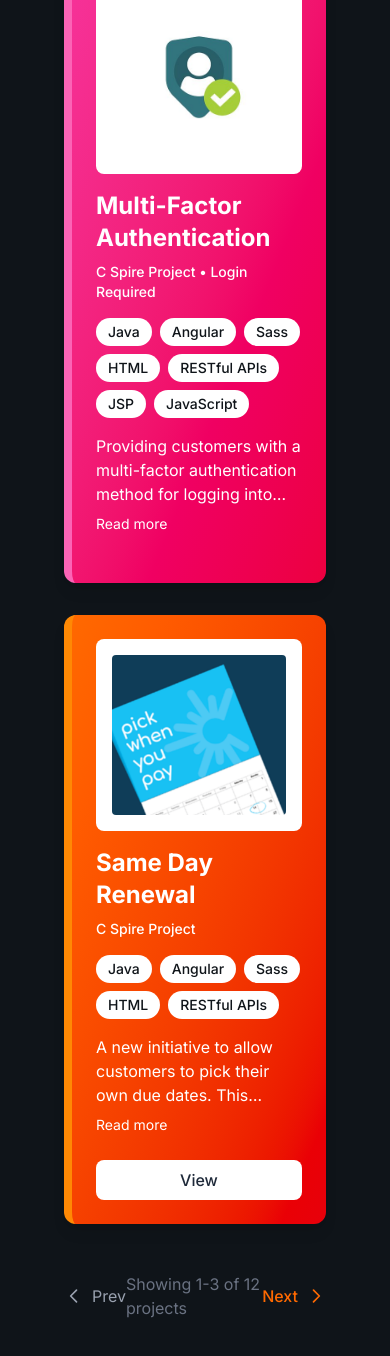
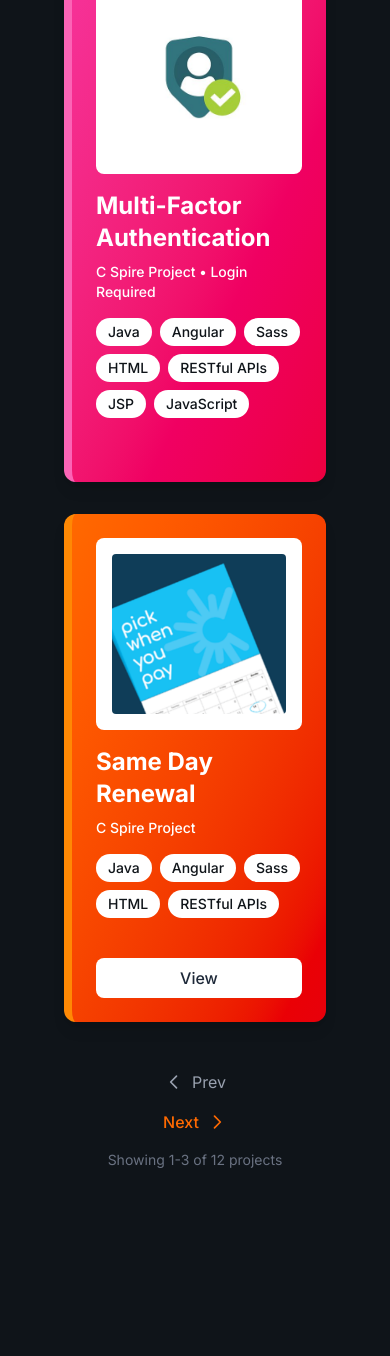
Before and after one commit to loveleen-kaur21/personal-portfolio-v2, a Next.js app: page /projects in a window 390 px wide. Shown: the part 1079-2435 px from the top of the page. After the commit the page ends 2313 px from the top, so only its background shows below. Built offline with nearby package versions, Linux system fonts and the light colour scheme.

Commit message:
Update mobile view for projects page

```diff
--- a/src/app/projects/page.tsx
+++ b/src/app/projects/page.tsx
@@ -60,11 +60,6 @@ const ProjectCard = ({ project, borderColor, bgColor }: ProjectCardProps) => {
             {project.projectType==="C Spire" && (
                 <p className="text-white text-opacity-70 text-sm font-medium">
                     C Spire Project{project.requiresLogin ? " • Login Required" : ""}
-                </p>
-            )}
-            {project.projectType==="School" && (
-                <p className="text-white text-opacity-70 text-sm font-medium">
-                    School Project
                 </p>
             )}
         </div>
@@ -147,7 +142,7 @@ export default function ProjectsPage() {
         },
         {
             title: "Multi-Factor Authentication",
-            description: "Providing customers with a multi-factor authentication method for logging into accounts. This project required a setup of a multi-authentication page where the customer has the ability to select a method and our application proceeds to verify the user.",
+            description: "",
             techStack: ["Java", "Angular", "Sass", "HTML", "RESTful APIs", "JSP", "JavaScript"],
             year: "",
             image: "/images/mfa4.jpg",
@@ -156,7 +151,7 @@ export default function ProjectsPage() {
         },
         {
             title: "Same Day Renewal",
-            description: "A new initiative to allow customers to pick their own due dates. This project entailed creating a dynamic calendar and proceeding to show prepaid customers proration amounts due on any day chosen. Furthermore, customer must pay a proration amount if we consider an amount is due.",
+            description: "",
             techStack: ["Java", "Angular", "Sass", "HTML", "RESTful APIs"],
             year: "",
             image: "/images/SDR.png",
@@ -174,7 +169,7 @@ export default function ProjectsPage() {
         },
         {
             title: "Lower Credit Offers",
-            description: "Customers who are unable to finance their orders were offered full-priced devices with a specific discount. This is targeted to customers who do not pass our credit check for financing. Upon credit check, a popup is shown with specific deals that would meet their needs.",
+            description: "",
             techStack: ["Java", "Angular", "Sass", "HTML", "RESTful APIs"],
             year: "",
             image: "/images/low-credit-offers.png",
@@ -182,7 +177,7 @@ export default function ProjectsPage() {
         },
         {
             title: "Voice Over WiFI",
-            description: "My starter project at C Spire to allow customers to add Voice Over WiFi calling as a feature to their lines. Otherwise, permanently require it. New lines must sign a Voice Over WiFi acknowledgement agreement that we produced on WEB.",
+            description: "",
             techStack: ["Java", "Angular", "Sass", "HTML", "RESTful APIs", "JSP", "JavaScript"],
             year: "",
             image: "/images/vowifi.png",
@@ -190,7 +185,7 @@ export default function ProjectsPage() {
         },
         {
             title: "Shifty",
-            subtitle: "Automated Nurses Schedule Generator",
+            subtitle: "Automated Nurse's Schedule Generator",
             description: "Shifty is a web application designed to automatically create a two-month schedule of shifts for a medical staff given specific requirements for each employee",
             techStack: ["Spring", "Java", "Javascript", "CSS", "HTML"],
             year: "2021",
@@ -305,7 +300,7 @@ export default function ProjectsPage() {
 
         {/* Navigation with Animation */}
         <ScrollAnimationWrapper animation="fadeUp" delay={400}>
-            <div className="flex justify-between items-center">
+            <div className="flex flex-col sm:flex-row justify-between items-center gap-4 sm:gap-0">
                 <button
                     onClick={goToPrevious}
                     disabled={currentPage === 1}
@@ -321,7 +316,7 @@ export default function ProjectsPage() {
                     Prev
                 </button>
 
-                <div className="text-gray-500">
+                <div className="text-gray-500 text-center text-sm sm:text-base order-last sm:order-none">
                     Showing {startIndex + 1}-{Math.min(endIndex, projects.length)} of {projects.length} projects
                 </div>
 
```
